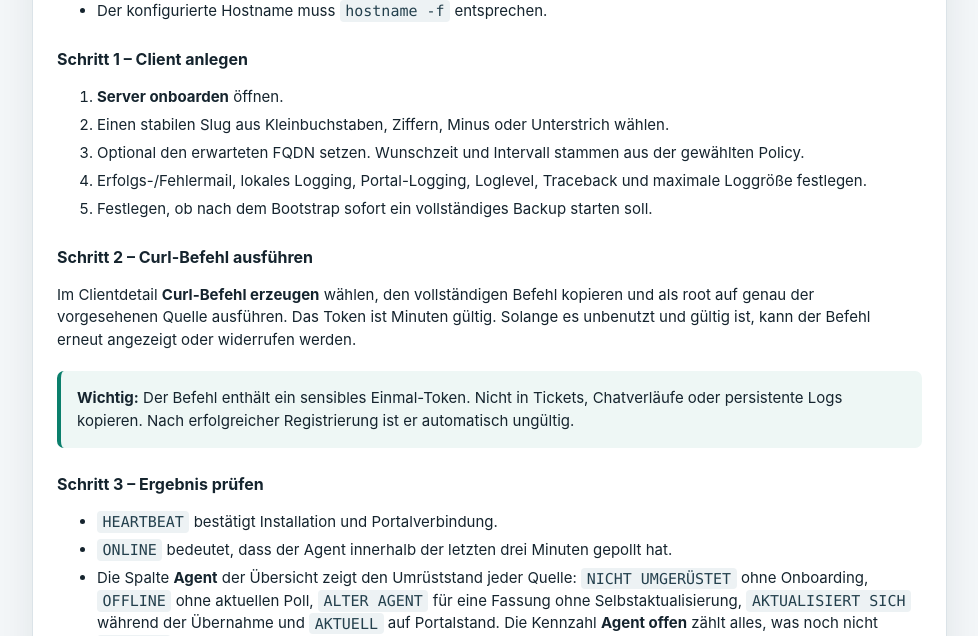
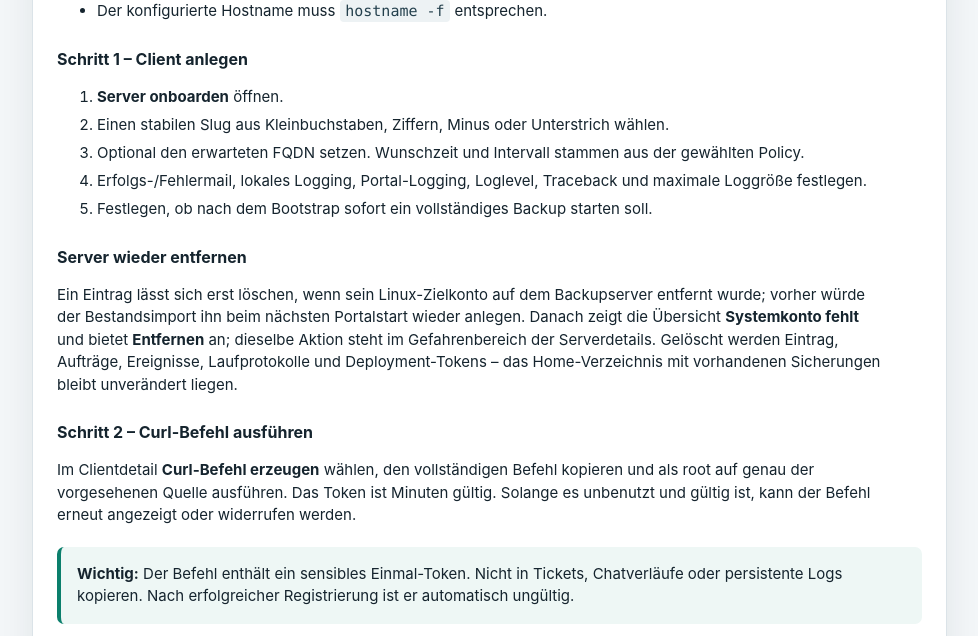
Before and after one commit to cpfaffinger/RAVEN, a FastAPI app: template portal/templates/manual.html in a window 1280 px wide. Shown: the part 1636-2272 px from the top of the page, without its empty margins (285-1263 px from the left). Run offline with FastAPI, Linux system fonts and the light colour scheme; the template is opened without the code that fills it, so the values that code supplies are empty; parts of the project's set-up code (start-up, migrations or seed data) failed here and were passed over; some libraries are stand-ins or nearby versions.

Commit message:
Allow removing a server whose target account is gone
Deleting the Linux account on the backup server left the entry behind in the
overview with no way to clear it. Such an entry can now be deleted from the
danger zone of the server details, reachable directly from the overview row.

The delete refuses while the account still exists: the entry is authoritative
then, and the startup import would recreate it on the next restart anyway. It
only touches the database, so a home directory that still holds archives is
reported and left alone.

Co-Authored-By: Claude Opus 5 <noreply@anthropic.com>

```diff
--- a/portal/app.py
+++ b/portal/app.py
@@ -1854,6 +1854,14 @@ def logout(request: Request, csrf_token: str = Form(...)):
     return response
 
 
+def system_account_exists(username: str) -> bool:
+    try:
+        pwd.getpwnam(str(username))
+    except KeyError:
+        return False
+    return True
+
+
 def agent_state(client: dict[str, Any], current_script_digest: str) -> dict[str, Any]:
     """Classify how far a source server has been converted to the RAVEN agent.
 
@@ -1899,7 +1907,11 @@ def dashboard(request: Request, sort: str = "server", direction: str = "asc"):
         current_script_digest = ""
     counts = {"OK": 0, "STALE": 0, "ERROR": 0, "UNKNOWN": 0}
     pending_agents = 0
+    orphaned = 0
     for client in clients:
+        client["account_exists"] = system_account_exists(client["username"])
+        if not client["account_exists"]:
+            orphaned += 1
         agent = agent_state(client, current_script_digest)
         client["agent_state"] = agent["state"]
         client["agent_label"] = agent["label"]
@@ -1953,8 +1965,10 @@ def dashboard(request: Request, sort: str = "server", direction: str = "asc"):
             "clients": clients,
             "counts": counts,
             "pending_agents": pending_agents,
+            "orphaned": orphaned,
             "sort": sort,
             "direction": direction,
+            "message": request.query_params.get("message", ""),
         },
     )
 
@@ -2978,6 +2992,8 @@ def client_detail(request: Request, client_id: int):
             "policy_mail_summary": policy_mail_summary(policy) if policy else "unbekannt",
             "policies": policies,
             "schedule": schedule_state,
+            "account_exists": system_account_exists(client["username"]),
+            "home_exists": Path(client["home_path"]).is_dir(),
             "message": request.query_params.get("message", ""),
         },
     )
@@ -3066,6 +3082,40 @@ def client_policy_assign(
     return RedirectResponse(
         f"/clients/{client_id}?message={quote('Backup-Policy wurde zugewiesen')}", status_code=303
     )
+
+
+@app.post("/clients/{client_id}/delete")
+def client_delete(request: Request, client_id: int, csrf_token: str = Form(...)):
+    """Remove a server whose Linux target account no longer exists.
+
+    As long as the account is present the entry is authoritative: the agent may
+    still deliver, and the startup import would recreate the row anyway. Only an
+    orphaned entry can be dropped, and only from the database — whatever is left
+    in the home directory stays untouched.
+    """
+    user = require_user(request, admin=True)
+    verify_csrf(user, csrf_token)
+    with db() as connection:
+        client = connection.execute("SELECT * FROM clients WHERE id=?", (client_id,)).fetchone()
+        if not client:
+            raise HTTPException(404)
+        username = str(client["username"])
+        if system_account_exists(username):
+            raise HTTPException(
+                409,
+                f"Systemkonto {username} existiert noch; der Server kann erst nach dem Entfernen des Kontos "
+                "aus dem Portal geloescht werden",
+            )
+        connection.execute("DELETE FROM clients WHERE id=?", (client_id,))
+    home_left = Path(str(client["home_path"])).is_dir()
+    audit(
+        request, "client.delete", str(client["slug"]),
+        f"username={username} home_left={home_left}", user_id=user["id"],
+    )
+    message = f"Server {client['slug']} wurde aus dem Portal entfernt"
+    if home_left:
+        message += f"; {client['home_path']} enthält weiterhin Daten und bleibt unverändert"
+    return RedirectResponse(f"/?message={quote(message)}", status_code=303)
 
 
 @app.post("/clients/{client_id}/backup/trigger")
--- a/portal/static/deploy.css
+++ b/portal/static/deploy.css
@@ -130,6 +130,7 @@
 .status.agent-outdated { background: #e7eef8; color: #315d91; }
 .status.agent-legacy, .status.agent-offline { background: #fff0d6; color: var(--warn); }
 .status.agent-unconverted { background: #fae5e5; color: var(--bad); }
+.remove-link { display: block; margin-top: .3rem; color: var(--bad) !important; }
 .control-panel .force-option { display: flex; align-items: center; gap: .45rem; font-size: 12px; margin-bottom: .6rem; }
 .control-panel .force-option input { width: auto; }
 
--- a/portal/templates/client_detail.html
+++ b/portal/templates/client_detail.html
@@ -32,4 +32,5 @@
 <section class="panel"><div class="panel-head"><h2>Zentrale Backup-Aufträge</h2><span class="muted">Letzte 20 Anforderungen</span></div><div class="table-wrap"><table><thead><tr><th>ID</th><th>Angefordert</th><th>Grund</th><th>Status</th><th>Backup-ID</th><th>Abschluss</th></tr></thead><tbody>{% for command in commands %}<tr><td>#{{ command.id }}</td><td>{{ command.requested_at }}</td><td>{{ 'Manuell' if command.reason == 'manual' else 'Zeitplan' }}</td><td><span class="status {{ command.status }}">{{ command.status|upper }}</span></td><td>{{ command.run_id or '–' }}</td><td>{{ command.finished_at or command.message or '–' }}</td></tr>{% else %}<tr><td colspan="6" class="empty">Noch keine zentralen Backup-Aufträge.</td></tr>{% endfor %}</tbody></table></div></section>
 <section class="panel"><div class="panel-head"><h2>Agent-Ereignisse</h2><span class="muted">Letzte 20 Meldungen</span></div><div class="table-wrap"><table><thead><tr><th>Zeit</th><th>Ereignis</th><th>Backup-ID</th></tr></thead><tbody>{% for event in events %}<tr><td>{{ event.created_at }}</td><td><span class="status {{ event.event }}">{{ event.event|upper }}</span></td><td>{{ event.run_id or '–' }}</td></tr>{% else %}<tr><td colspan="3" class="empty">Noch keine Agentmeldungen.</td></tr>{% endfor %}</tbody></table></div></section>
 {% if user.role == 'admin' %}<section class="panel"><div class="panel-head"><div><p class="eyebrow">Rotationsunabhängig</p><h2>Dauerhafte Backup-Laufprotokolle</h2></div><span class="muted">Letzte 20 Uploads · in der Portal-Datenbank gespeichert</span></div><div class="table-wrap"><table><thead><tr><th>Abschluss</th><th>Status</th><th>Backup-ID</th><th>Phase</th><th>Loggröße</th><th></th></tr></thead><tbody>{% for item in run_logs %}<tr><td>{{ item.finished_at }}</td><td><span class="status {{ item.status }}">{{ item.status|upper }}</span></td><td>{{ item.run_id or '–' }}</td><td>{{ item.phase or '–' }}</td><td>{{ item.log_size }}{% if item.truncated %} · gekürzt{% endif %}</td><td><a href="/clients/{{ client.id }}/logs/{{ item.id }}">Anzeigen</a></td></tr>{% else %}<tr><td colspan="6" class="empty">Noch kein dauerhaftes Laufprotokoll empfangen.</td></tr>{% endfor %}</tbody></table></div></section>{% endif %}
+{% if user.role == 'admin' %}<section class="panel danger-zone" id="entfernen"><div><p class="eyebrow">Gefahrenbereich</p><h2>Server aus dem Portal entfernen</h2>{% if account_exists %}<p class="muted">Das Systemkonto <code>{{ client.username }}</code> existiert noch. Solange es besteht, bleibt dieser Eintrag maßgeblich und würde beim nächsten Portalstart ohnehin wieder importiert. Entferne zuerst das Linux-Konto auf dem Zielserver.</p>{% else %}<p class="muted">Das Systemkonto <code>{{ client.username }}</code> existiert nicht mehr. Der Eintrag samt Aufträgen, Ereignissen, Laufprotokollen und Deployment-Tokens wird dauerhaft aus der Portal-Datenbank gelöscht.{% if home_exists %} <strong>{{ client.home_path }}</strong> enthält weiterhin Daten und bleibt unverändert liegen – dort gesicherte Backups musst du bei Bedarf separat entfernen.{% else %} Auch <code>{{ client.home_path }}</code> ist nicht mehr vorhanden.{% endif %}</p>{% endif %}</div>{% if not account_exists %}<form method="post" action="/clients/{{ client.id }}/delete" data-confirm="Server „{{ client.slug }}“ wirklich dauerhaft aus dem Portal entfernen? Historie und Protokolle gehen verloren."><input type="hidden" name="csrf_token" value="{{ csrf }}"><button class="danger">Verwaisten Server löschen</button></form>{% endif %}</section>{% endif %}
 {% endblock %}
--- a/portal/templates/dashboard.html
+++ b/portal/templates/dashboard.html
@@ -2,18 +2,20 @@
 {% block title %}Übersicht · RAVEN{% endblock %}
 {% block content %}
 <div class="page-head"><div><p class="eyebrow">RAVEN Backup-Zielserver</p><h1>RAVEN Systemübersicht</h1><p class="muted">Recovery, Archiving, Verification, Events &amp; Notification · Aktueller Zustand aller registrierten Quellserver.</p></div>{% if user.role == 'admin' %}<a class="primary button" href="/clients/new">Neuen Server onboarden</a>{% endif %}</div>
+{% if message %}<div class="callout"><strong>{{ message }}</strong></div>{% endif %}
 <section class="metrics">
   <article><span>Server</span><strong>{{ clients|length }}</strong></article>
   <article class="good"><span>Aktuell</span><strong>{{ counts.OK }}</strong></article>
   <article class="warn"><span>Überfällig</span><strong>{{ counts.STALE }}</strong></article>
   <article class="bad"><span>Fehler</span><strong>{{ counts.ERROR }}</strong></article>
   <article class="{{ 'warn' if pending_agents else 'good' }}"><span>Agent offen</span><strong>{{ pending_agents }}</strong></article>
+  <article class="{{ 'bad' if orphaned else 'good' }}"><span>Konto fehlt</span><strong>{{ orphaned }}</strong></article>
 </section>
 <section class="panel">
   <div class="panel-head"><h2>Backup-Server</h2><span class="muted">Backup-Volumen aus Checker, ersatzweise aus dem letzten Agentenbericht</span></div>
   <div class="table-wrap"><table><thead><tr><th aria-sort="{{ ('ascending' if direction == 'asc' else 'descending') if sort == 'server' else 'none' }}"><a class="sort-link" href="/?sort=server&amp;direction={{ 'desc' if sort == 'server' and direction == 'asc' else 'asc' }}">Server <span aria-hidden="true">{{ '▲' if sort == 'server' and direction == 'asc' else '▼' if sort == 'server' else '↕' }}</span></a></th><th>Status</th><th>Letztes Signal</th><th aria-sort="{{ ('ascending' if direction == 'asc' else 'descending') if sort == 'volume' else 'none' }}"><a class="sort-link" href="/?sort=volume&amp;direction={{ 'asc' if sort == 'volume' and direction == 'desc' else 'desc' }}">Backup-Volumen <span aria-hidden="true">{{ '▲' if sort == 'volume' and direction == 'asc' else '▼' if sort == 'volume' else '↕' }}</span></a></th><th aria-sort="{{ ('ascending' if direction == 'asc' else 'descending') if sort == 'agent' else 'none' }}"><a class="sort-link" href="/?sort=agent&amp;direction={{ 'desc' if sort == 'agent' and direction == 'asc' else 'asc' }}">Agent <span aria-hidden="true">{{ '▲' if sort == 'agent' and direction == 'asc' else '▼' if sort == 'agent' else '↕' }}</span></a></th><th>Typ</th><th></th></tr></thead><tbody>
   {% for client in clients %}
-  <tr><td><strong>{{ client.slug }}</strong><small>{{ client.source_hostname or client.username }}</small></td><td><span class="status {{ client.status|lower }}">{{ client.status }}</span></td><td>{{ client.result.latest or client.last_event_at or '–' }}</td><td data-volume-bytes="{{ client.volume_bytes if client.volume_bytes is not none else '' }}"><strong>{{ client.volume }}</strong><small>{{ client.volume_source }}</small></td><td><span class="status agent-{{ client.agent_state }}">{{ client.agent_label }}</span><small>{{ client.agent_hint }}</small></td><td>{{ client.result.mode or ('Importiert' if client.imported else 'Agent') }}</td><td><a href="/clients/{{ client.id }}">Details →</a></td></tr>
+  <tr><td><strong>{{ client.slug }}</strong><small>{{ client.source_hostname or client.username }}{% if not client.account_exists %} · Systemkonto fehlt{% endif %}</small></td><td><span class="status {{ client.status|lower }}">{{ client.status }}</span></td><td>{{ client.result.latest or client.last_event_at or '–' }}</td><td data-volume-bytes="{{ client.volume_bytes if client.volume_bytes is not none else '' }}"><strong>{{ client.volume }}</strong><small>{{ client.volume_source }}</small></td><td><span class="status agent-{{ client.agent_state }}">{{ client.agent_label }}</span><small>{{ client.agent_hint }}</small></td><td>{{ client.result.mode or ('Importiert' if client.imported else 'Agent') }}</td><td><a href="/clients/{{ client.id }}">Details →</a>{% if not client.account_exists and user.role == 'admin' %}<a class="remove-link" href="/clients/{{ client.id }}#entfernen">Entfernen</a>{% endif %}</td></tr>
   {% else %}<tr><td colspan="7" class="empty">Noch keine Backupserver registriert.</td></tr>{% endfor %}
   </tbody></table></div>
 </section>
--- a/portal/templates/manual.html
+++ b/portal/templates/manual.html
@@ -44,7 +44,7 @@
       <ul><li>Root-Zugriff und eine Debian- oder Ubuntu-basierte Distribution. Andere Distributionen werden kontrolliert abgewiesen.</li><li><code>curl</code> und Python 3 müssen zum Start des Ein-Befehl-Onboardings vorhanden sein.</li><li>Der Bootstrap prüft und installiert fehlende Pakete automatisch über <code>apt-get</code>: <code>zstd</code>, <code>bash</code>, <code>rsync</code>, <code>openssh-client</code>, <code>tar</code>, <code>coreutils</code>, <code>cron</code>, CA-Zertifikate und bei älteren Python-Versionen <code>python3-tomli</code>.</li><li>Für Datenbankbackups: lokale MariaDB mit <code>mariadb</code> und <code>mariadb-dump</code>, erreichbar über den Unix-Socket. MariaDB selbst wird nicht automatisch installiert, weil sie Anwendungsbestandteil des Quellservers ist.</li><li>Ausgehende Verbindung zu den Debian/Ubuntu-Paketquellen, zu {{ ssh_host }}:{{ ssh_port }} und HTTPS zu {{ portal_url }}.</li><li>Der konfigurierte Hostname muss <code>hostname -f</code> entsprechen.</li></ul>
       <h3>Schritt 1 – Client anlegen</h3>
       <ol><li><strong>Server onboarden</strong> öffnen.</li><li>Einen stabilen Slug aus Kleinbuchstaben, Ziffern, Minus oder Unterstrich wählen.</li><li>Optional den erwarteten FQDN setzen. Wunschzeit und Intervall stammen aus der gewählten Policy.</li><li>Erfolgs-/Fehlermail, lokales Logging, Portal-Logging, Loglevel, Traceback und maximale Loggröße festlegen.</li><li>Festlegen, ob nach dem Bootstrap sofort ein vollständiges Backup starten soll.</li></ol>
-      <h3>Schritt 2 – Curl-Befehl ausführen</h3>
+      <h3>Server wieder entfernen</h3><p>Ein Eintrag lässt sich erst löschen, wenn sein Linux-Zielkonto auf dem Backupserver entfernt wurde; vorher würde der Bestandsimport ihn beim nächsten Portalstart wieder anlegen. Danach zeigt die Übersicht <strong>Systemkonto fehlt</strong> und bietet <strong>Entfernen</strong> an; dieselbe Aktion steht im Gefahrenbereich der Serverdetails. Gelöscht werden Eintrag, Aufträge, Ereignisse, Laufprotokolle und Deployment-Tokens – das Home-Verzeichnis mit vorhandenen Sicherungen bleibt unverändert liegen.</p><h3>Schritt 2 – Curl-Befehl ausführen</h3>
       <p>Im Clientdetail <strong>Curl-Befehl erzeugen</strong> wählen, den vollständigen Befehl kopieren und als root auf genau der vorgesehenen Quelle ausführen. Das Token ist {{ token_minutes }} Minuten gültig. Solange es unbenutzt und gültig ist, kann der Befehl erneut angezeigt oder widerrufen werden.</p>
       <div class="callout"><strong>Wichtig:</strong> Der Befehl enthält ein sensibles Einmal-Token. Nicht in Tickets, Chatverläufe oder persistente Logs kopieren. Nach erfolgreicher Registrierung ist er automatisch ungültig.</div>
       <h3>Schritt 3 – Ergebnis prüfen</h3>
```
Also changed, not shown: README.md.
